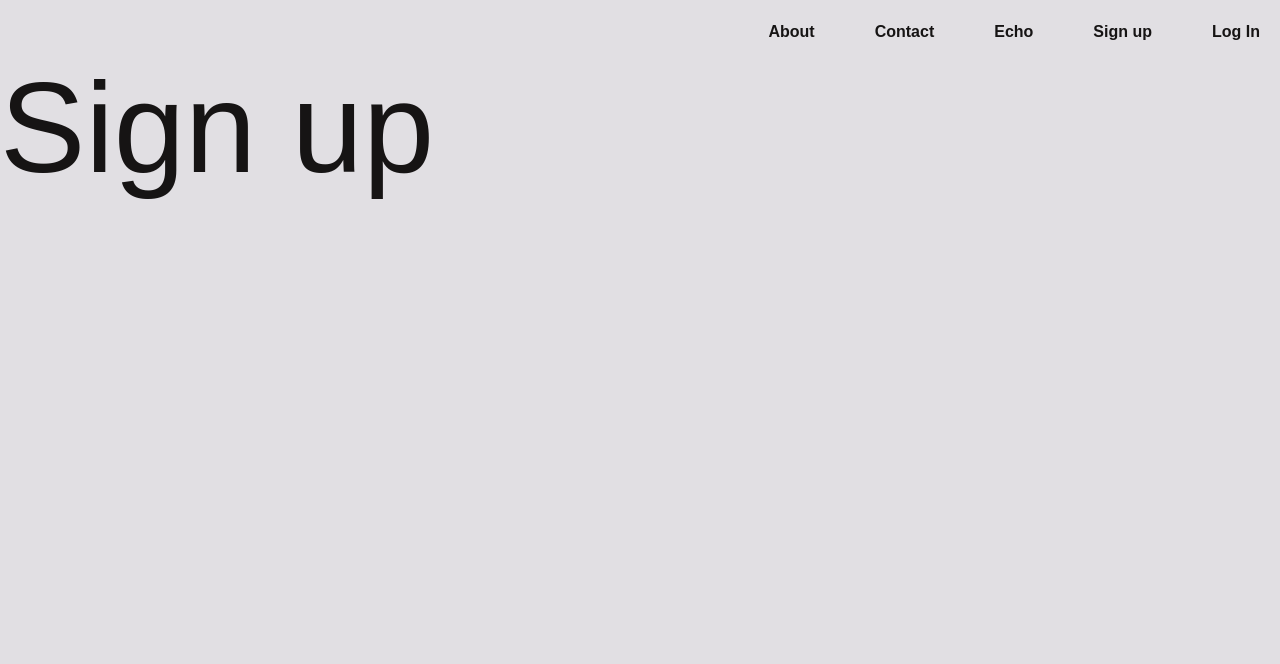
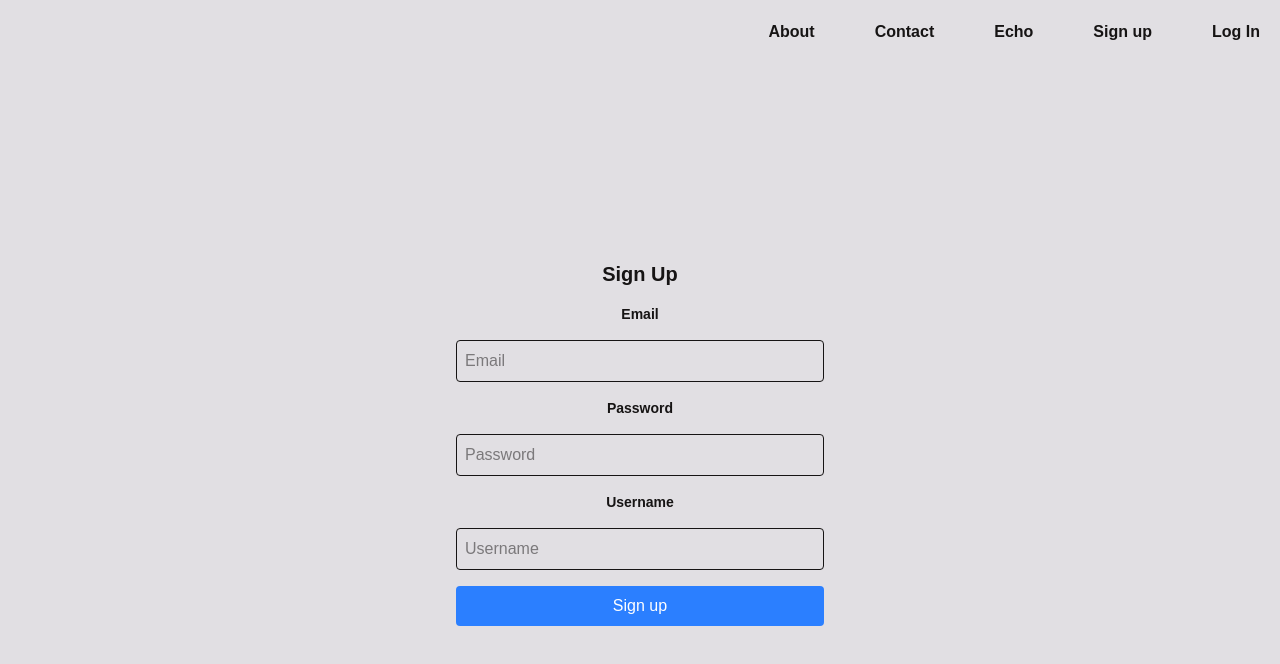
Before and after one commit to sp0603/blog-website, a Next.js app in the folder blogging-website/: page /signup in a window 1280 px wide. Shown: the top 664 px of the page. Built offline with nearby package versions, Linux system fonts and the light colour scheme.

Commit message:
adding some styling to the sign up page.

```diff
--- a/blogging-website/app/contact/page.js
+++ b/blogging-website/app/contact/page.js
@@ -11,6 +11,11 @@ export default function ContactPage() {
                     would really want to experience with and push it even further for the future. Who knows? I also would love it
                     if people notice anything that looks out of place or is
                 </h2>
+                <h2 className="text-2xl pt-7 dark:hidden">
+                    I am always open to ideas that would help develop this website into something people
+                    would really want to experience with and push it even further for the future. Who knows? I also would love it
+                    if people notice anything that looks out of place or is
+                </h2>
             </div>
         </div>
     );
--- a/blogging-website/app/signup/page.js
+++ b/blogging-website/app/signup/page.js
@@ -1,10 +1,26 @@
 import NavBar from "@/components/navBar";
 
-export default function (){
-    return(
+export default function () {
+    return (
         <div>
             < NavBar />
-            <h1 className="text-9xl"> Sign up</h1>
+            <div className="flex justify-center mt-50">
+                <form className="flex flex-col space-y-4 p-4 w-100">
+                    <h1 className="text-xl font-semibold text-center"> Sign Up</h1>
+                    <label className="text-sm font-semibold text-center">Email</label>
+                    <input type="email" placeholder="Email" className="p-2 border rounded" />
+
+                    <label className="text-sm font-semibold text-center">Password</label>
+                    <input type="password" placeholder="Password" className="p-2 border rounded" />
+
+                    <label className="text-sm font-semibold text-center">Username</label>
+                    <input type="text" placeholder="Username" className="p-2 border rounded" />
+
+                    <button type="submit" className="bg-blue-500 text-white p-2 rounded hover:bg-blue-600">
+                        Sign up
+                    </button>
+                </form>
+            </div>
         </div>
     );
 }
```
